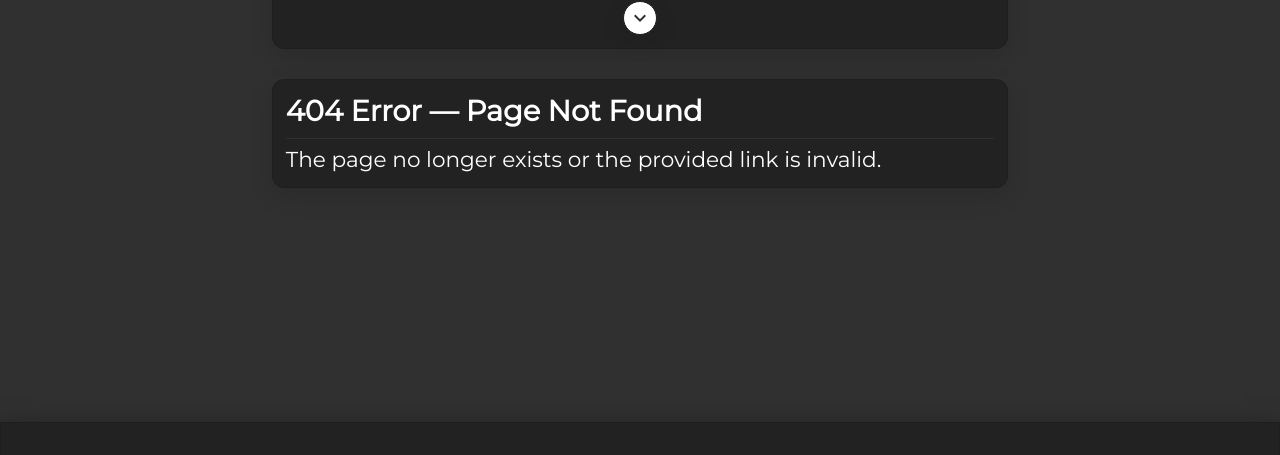
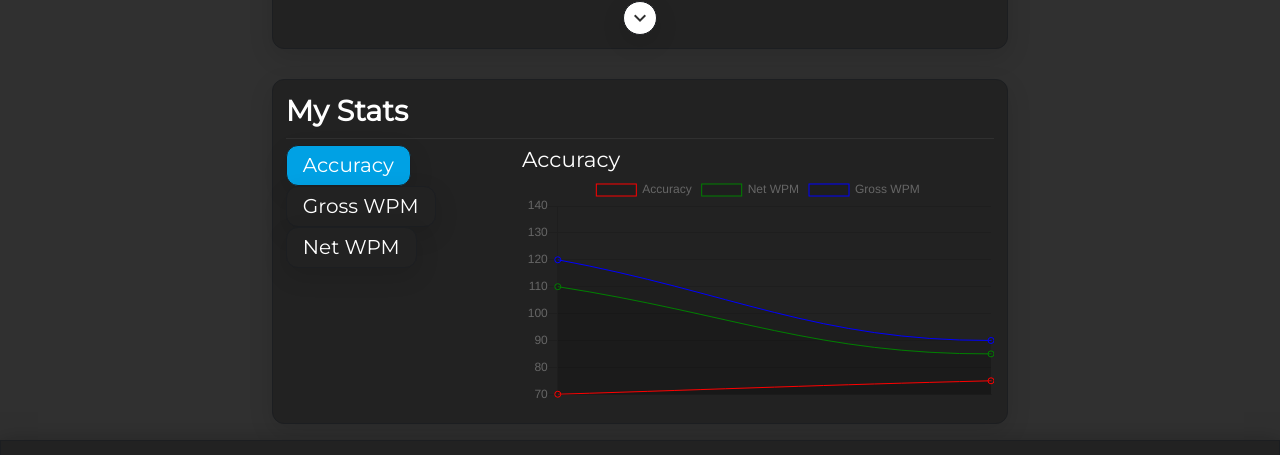
Before and after one commit to kolaczyn/typing-test, a React (Create React App) app: page /stats in a window 1280 px wide. Before the commit this address led to /not-found. Shown: the part 251-706 px from the top of the page. Built offline with nearby package versions, Linux system fonts and the light colour scheme; no server answers.

Commit message:
setup for stats graph

```diff
--- a/package.json
+++ b/package.json
@@ -6,6 +6,7 @@
     "@testing-library/jest-dom": "^5.11.9",
     "@testing-library/react": "^11.2.3",
     "@testing-library/user-event": "^7.1.2",
+    "chart.js": "^2.9.4",
     "firebase": "^8.2.5",
     "immer": "^8.0.1",
     "ini": "^1.3.6",
@@ -14,6 +15,7 @@
     "object-path": "^0.11.5",
     "prop-types": "^15.7.2",
     "react": "^16.14.0",
+    "react-chartjs-2": "^2.11.1",
     "react-dom": "^16.14.0",
     "react-helmet": "^6.1.0",
     "react-router-dom": "^5.2.0",
--- a/src/App.jsx
+++ b/src/App.jsx
@@ -14,6 +14,7 @@ import SignUp from './components/auth/sign-up';
 import SignIn from './components/auth/sign-in';
 import LogOut from './components/auth/log-out';
 import Me from './components/me';
+import Stats from './components/stats';
 import NotFound from './components/not-found';
 
 import GeneralLayout from './components/layout/general-layout';
@@ -49,6 +50,7 @@ export default function App() {
                     <Route path="/sign-in" component={SignIn} />
                     <Route path="/log-out" component={LogOut} />
                     <Route path="/me" component={Me} />
+                    <Route path="/stats" component={Stats} />
                     <Redirect from="/" to="/not-found" />
                   </Switch>
                 </GeneralLayout>
--- /dev/null
+++ b/src/components/stats/graph/index.jsx
@@ -0,0 +1,16 @@
+import React from 'react';
+// import PropTypes from 'prop-types';
+import { Line } from 'react-chartjs-2';
+
+// eslint-disable-next-line react/prop-types
+export default function Graph({ datasets, labels }) {
+  return (
+    <Line data={{ labels, datasets }} />
+  );
+}
+
+Graph.propTypes = {
+  // TODO add propTypes
+  // eslint-disable-next-line react/forbid-prop-types
+  // data: PropTypes.array.isRequired,
+};
--- /dev/null
+++ b/src/components/stats/index.jsx
@@ -0,0 +1,43 @@
+import React, { useState } from 'react';
+
+import Box from '../common/box';
+import Button from '../common/button';
+import VertSplit from '../common/vert-split';
+import Graph from './graph';
+
+import {
+  labels, accuracyStats, netWpmStats, grossWpmStats,
+} from '../../static/sampleStats';
+// import { accuracyStats } from '../../static/sampleStats';
+
+const stats = ['Accuracy', 'Gross WPM', 'Net WPM'];
+
+export default function Stats() {
+  const [selectedStats, setSelectedStats] = useState(['Accuracy']);
+
+  // toggle if the element is in the array
+  const toggleStats = ((stat) => setSelectedStats((old) => (old.includes(stat)
+    ? old.filter((el) => el !== stat) : [...old, stat])));
+
+  return (
+    <Box title="My Stats">
+      <VertSplit>
+        <section>
+          {stats.map((stat) => (
+            <Button
+              primary={selectedStats.includes(stat)}
+              onClick={() => toggleStats(stat)}
+              key={stat}
+            >
+              {stat}
+            </Button>
+          ))}
+        </section>
+        <section>
+          <p>{selectedStats}</p>
+          <Graph label={labels} datasets={[accuracyStats, netWpmStats, grossWpmStats]} />
+        </section>
+      </VertSplit>
+    </Box>
+  );
+}
--- a/src/static/fixtures/navbarLinks.js
+++ b/src/static/fixtures/navbarLinks.js
@@ -9,5 +9,6 @@ export const loggedOutLinks = [
 ];
 
 export const loggedInLinks = [
+  { label: 'stats', to: '/stats' },
   { label: 'log out', to: '/log-out' },
 ];
--- /dev/null
+++ b/src/static/sampleStats/accuracy.js
@@ -0,0 +1,6 @@
+export default {
+  label: 'Accuracy',
+  data: [70, 75, 78, 91, 90, 89],
+  borderColor: 'red',
+  borderWidth: 1,
+};
--- /dev/null
+++ b/src/static/sampleStats/grossWpm.js
@@ -0,0 +1,6 @@
+export default {
+  label: 'Gross WPM',
+  data: [120, 90, 121, 140, 123, 125],
+  borderColor: 'blue',
+  borderWidth: 1,
+};
--- /dev/null
+++ b/src/static/sampleStats/index.js
@@ -0,0 +1,4 @@
+export { default as netWpmStats } from './netWpm';
+export { default as grossWpmStats } from './grossWpm';
+export { default as accuracyStats } from './accuracy';
+export { default as labels } from './labels';
--- /dev/null
+++ b/src/static/sampleStats/labels.js
@@ -0,0 +1 @@
+export default ['25-01-2021', '26-01-2021', '27-01-2021', '28-01-2021', '29-01-2021', '30-01-2021'];
--- /dev/null
+++ b/src/static/sampleStats/netWpm.js
@@ -0,0 +1,6 @@
+export default {
+  label: 'Net WPM',
+  data: [110, 85, 111, 120, 120, 105],
+  borderColor: 'green',
+  borderWidth: 1,
+};
```
Also changed, not shown: 1 other file (tests, documents, lock files or other folders).
